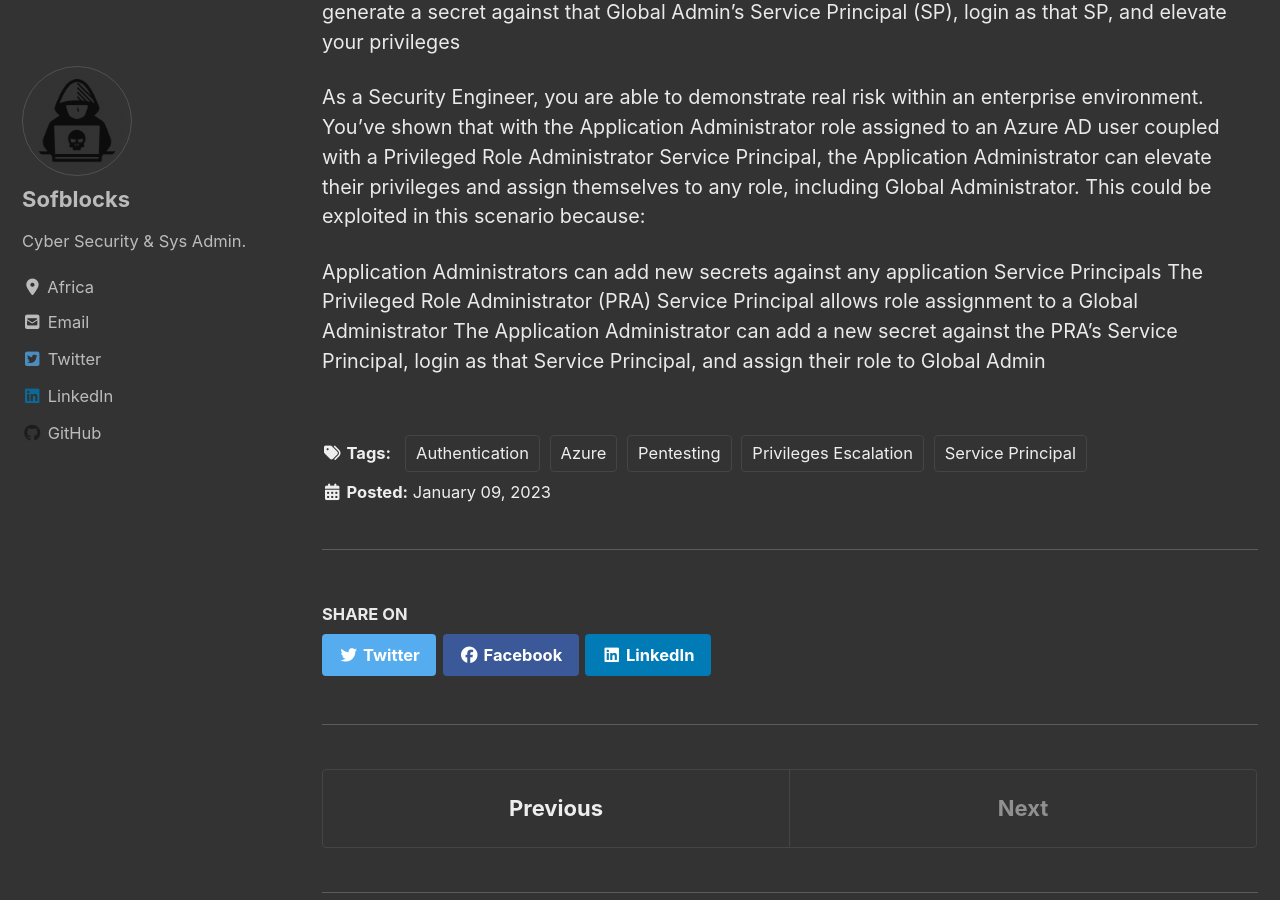
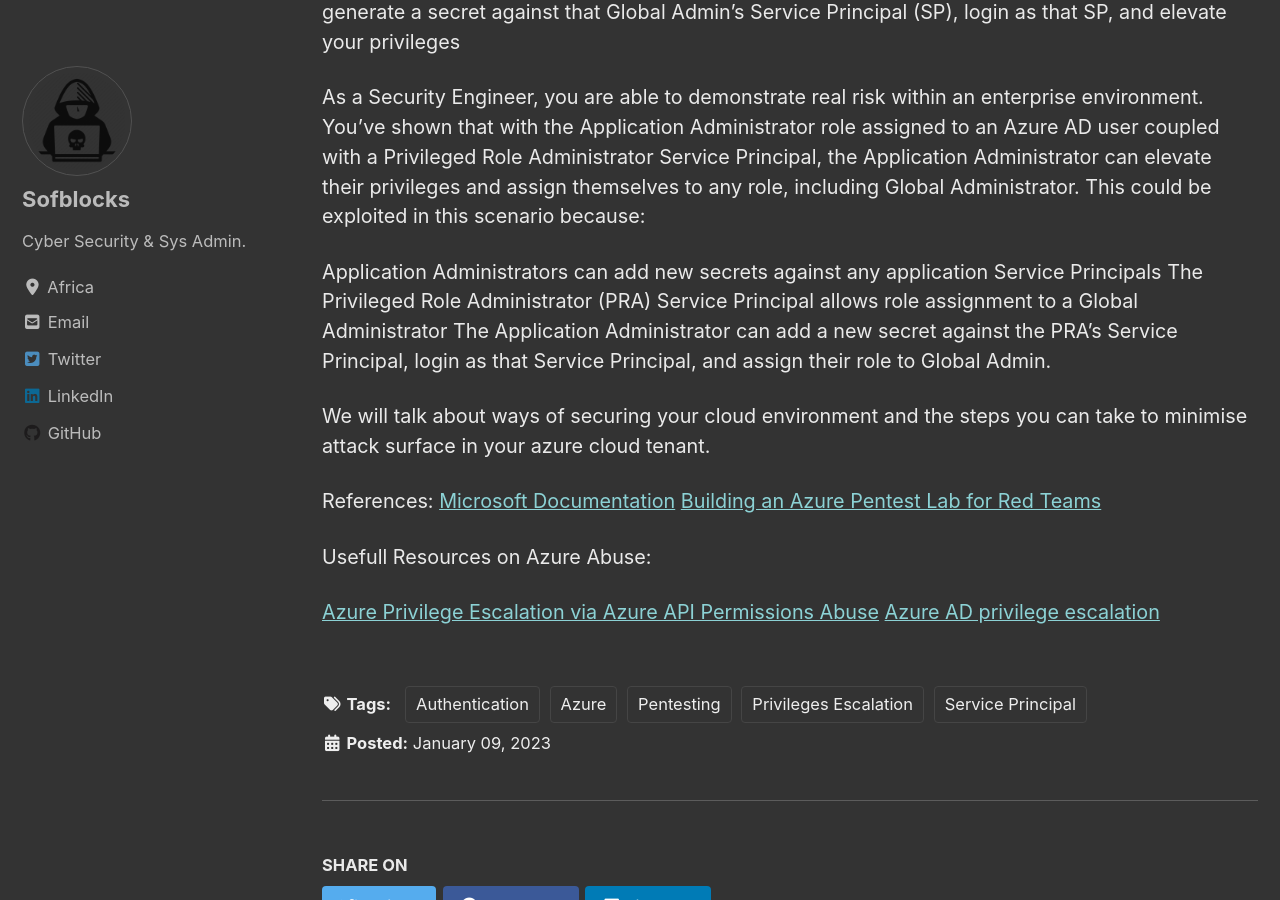
Before and after one commit to sofblocks/sofblocks.github.io, a Jekyll site: the page built from _posts/blog/2023-01-09-azure-cloud-pentesting.md, in a window 1280 px wide and 900 px high, scrolled down 14469 px. Built offline with Jekyll 4.4.1, drawn with Linux system fonts in a browser that asks for light colours; cached includes are drawn as plain includes; nearby versions of some CDN libraries; comment, search, counter and statistics services are not loaded.

Commit message:
Update 2023-01-09-azure-cloud-pentesting.md

```diff
--- a/_posts/blog/2023-01-09-azure-cloud-pentesting.md
+++ b/_posts/blog/2023-01-09-azure-cloud-pentesting.md
@@ -325,4 +325,15 @@
 
 Application Administrators can add new secrets against any application Service Principals
 The Privileged Role Administrator (PRA) Service Principal allows role assignment to a Global Administrator
-The Application Administrator can add a new secret against the PRA's Service Principal, login as that Service Principal, and assign their role to Global Admin
+The Application Administrator can add a new secret against the PRA's Service Principal, login as that Service Principal, and assign their role to Global Admin.
+
+We will talk about ways of securing your cloud environment and the steps you can take to minimise attack surface in your azure cloud tenant.
+
+References:
+[Microsoft Documentation](https://learn.microsoft.com/en-us/powershell/module/azuread/?view=azureadps-2.0)
+[Building an Azure Pentest Lab for Red Teams](https://www.sans.org/webcasts/sans-workshop-building-azure-pentest-lab-red-teams/)
+
+Usefull Resources on Azure Abuse:
+
+[Azure Privilege Escalation via Azure API Permissions Abuse](https://posts.specterops.io/azure-privilege-escalation-via-azure-api-permissions-abuse-74aee1006f48)
+[Azure AD privilege escalation](https://dirkjanm.io/azure-ad-privilege-escalation-application-admin/)
```
